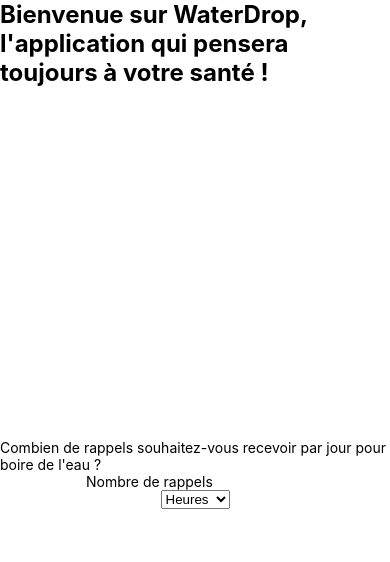
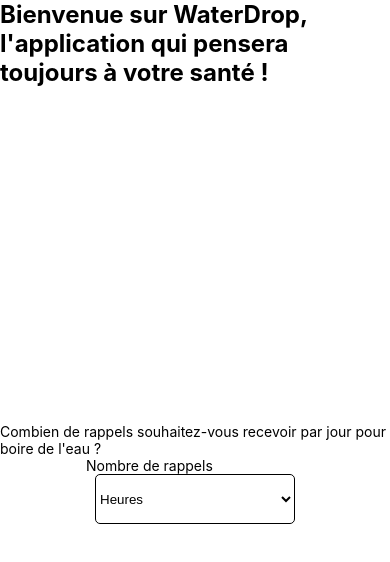
Before and after one commit to Clement-Wds/WaterDrop, a React Native app: screen / in a window 390 px wide. Shown: the top 562 px of the page. Built offline with nearby package versions, Linux system fonts and the light colour scheme.

Commit message:
style picker

```diff
--- a/src/components/FrequencyPicker.js
+++ b/src/components/FrequencyPicker.js
@@ -14,7 +14,8 @@
   return (
     <Container>
       <Text>
-        Combien de rappels souhaitez-vous recevoir par jour pour boire de l'eau ?
+        Combien de rappels souhaitez-vous recevoir par jour pour boire de l'eau
+        ?
       </Text>
       <TextInput
         value={numReminders}
@@ -22,12 +23,12 @@
         keyboardType="numeric"
         placeholder="Nombre de rappels"
       />
-      <Picker
+      <StyledPicker
         selectedValue={frequencyUnit}
         onValueChange={value => setFrequencyUnit(value)}>
-        <Picker.Item label="Heures" value="hour" />
-        <Picker.Item label="Minutes" value="minute" />
-      </Picker>
+        <StyledPicker.Item label="Heures" value="hour" />
+        <StyledPicker.Item label="Minutes" value="minute" />
+      </StyledPicker>
     </Container>
   );
 };
@@ -38,4 +39,12 @@
   justify-content: center;
 `;
 
+const StyledPicker = styled(Picker)`
+  width: 200px;
+  height: 50px;
+  background-color: white;
+  border: 1px solid black;
+  border-radius: 5px;
+`;
+
 export default FrequencyPicker;
```
